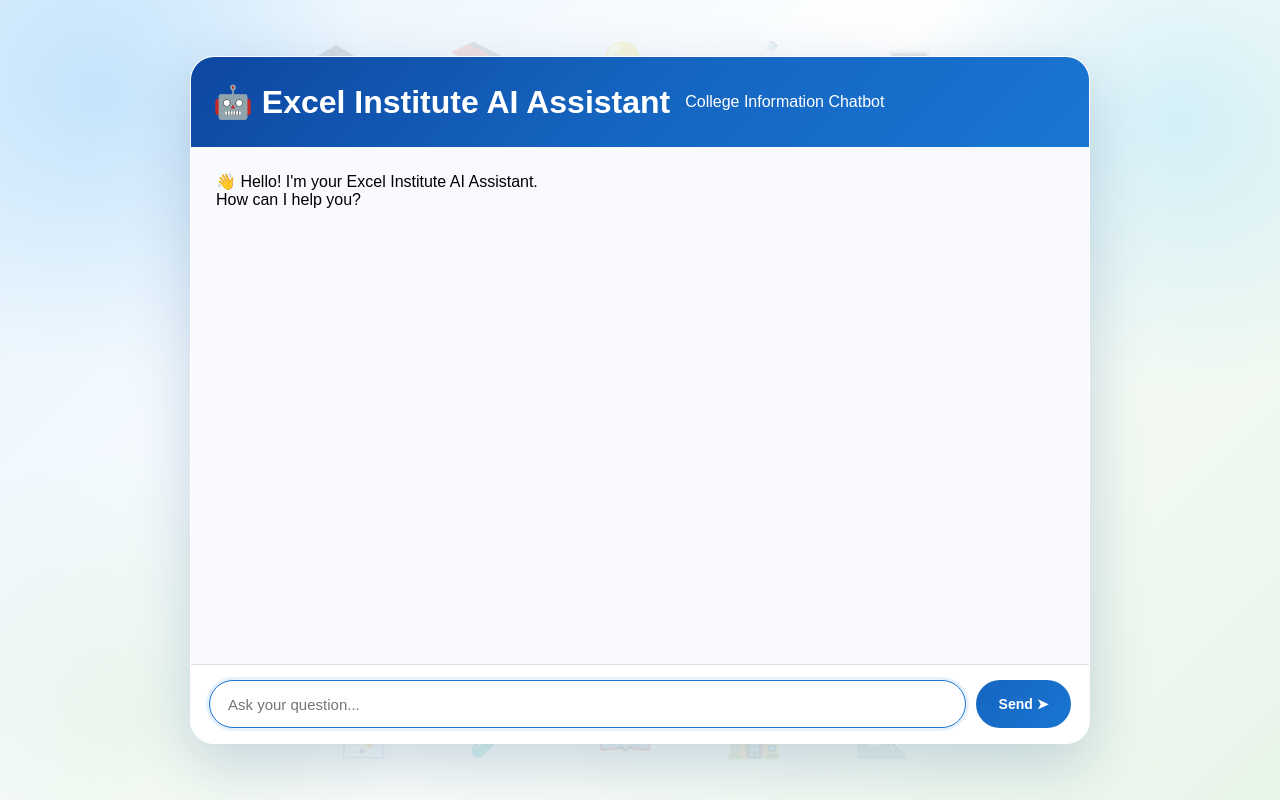
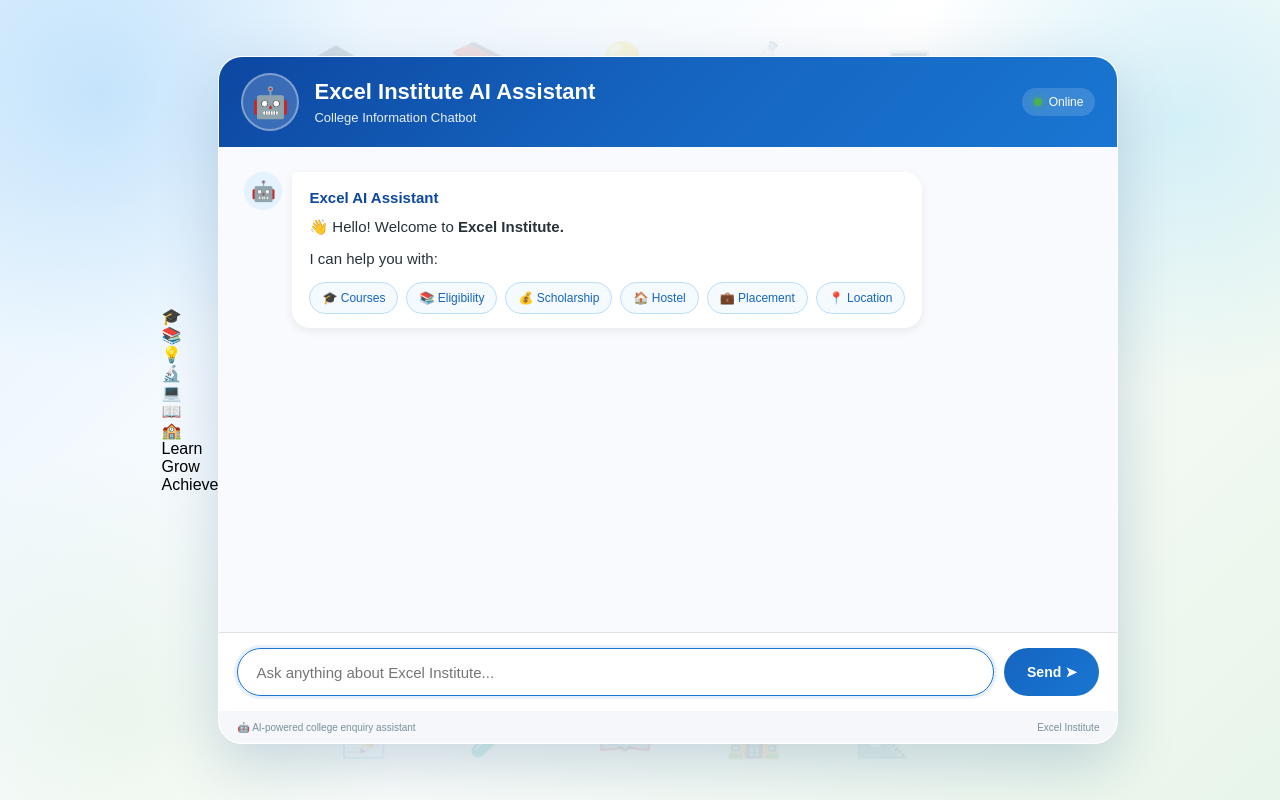
Before and after one commit to Prsasanth9644/excel-institute-ai-chatbot, a Flask app: page / in a window 1280 px wide. Run offline with Flask 3, Linux system fonts and the light colour scheme.

Commit message:
Update index.html

```diff
--- a/templates/index.html
+++ b/templates/index.html
@@ -1,52 +1,236 @@
 <!DOCTYPE html>
 <html lang="en">
+
 <head>
+
     <meta charset="UTF-8">
-    <meta name="viewport" content="width=device-width, initial-scale=1.0">
-    <title>Excel Institute AI Chatbot</title>
+
+    <meta name="viewport"
+          content="width=device-width, initial-scale=1.0">
+
+    <title>Excel Institute AI Assistant</title>
 
     <link rel="stylesheet"
           href="{{ url_for('static', filename='style.css') }}">
+
 </head>
+
 
 <body>
 
+    <!-- EDUCATION BACKGROUND -->
+    <div class="education-bg">
+
+        <div class="edu-icon graduation">🎓</div>
+        <div class="edu-icon books">📚</div>
+        <div class="edu-icon bulb">💡</div>
+        <div class="edu-icon science">🔬</div>
+        <div class="edu-icon laptop">💻</div>
+        <div class="edu-icon notebook">📖</div>
+        <div class="edu-icon school">🏫</div>
+
+        <div class="learn-text">
+            Learn<br>
+            Grow<br>
+            Achieve
+        </div>
+
+    </div>
+
+
+    <!-- MAIN CHATBOT -->
+
     <div class="chat-container">
 
+
+        <!-- HEADER -->
+
         <div class="chat-header">
-            <h1>🤖 Excel Institute AI Assistant</h1>
-            <p>College Information Chatbot</p>
-        </div>
 
-        <div class="chat-box" id="chat-box">
+            <div class="bot-logo">
+                🤖
+            </div>
 
-            <div class="message bot-message">
-                👋 Hello! I'm your Excel Institute AI Assistant.
-                <br>
-                How can I help you?
+
+            <div class="header-text">
+
+                <h1>
+                    Excel Institute AI Assistant
+                </h1>
+
+                <p>
+                    College Information Chatbot
+                </p>
+
+            </div>
+
+
+            <div class="online-status">
+
+                <span></span>
+
+                Online
+
             </div>
 
         </div>
+
+
+
+        <!-- CHAT AREA -->
+
+        <div
+            class="chat-box"
+            id="chat-box"
+        >
+
+            <div class="message bot-message">
+
+                <div class="message-icon">
+                    🤖
+                </div>
+
+
+                <div class="message-content">
+
+                    <strong>
+                        Excel AI Assistant
+                    </strong>
+
+
+                    <p>
+                        👋 Hello! Welcome to
+                        <b>Excel Institute.</b>
+                    </p>
+
+
+                    <p>
+                        I can help you with:
+                    </p>
+
+
+                    <!-- QUICK BUTTONS -->
+
+                    <div class="quick-topics">
+
+                        <button
+                            onclick="askQuestion('What courses are available?')"
+                        >
+                            🎓 Courses
+                        </button>
+
+
+                        <button
+                            onclick="askQuestion('BCA eligibility')"
+                        >
+                            📚 Eligibility
+                        </button>
+
+
+                        <button
+                            onclick="askQuestion('What scholarships are available?')"
+                        >
+                            💰 Scholarship
+                        </button>
+
+
+                        <button
+                            onclick="askQuestion('Is hostel available?')"
+                        >
+                            🏠 Hostel
+                        </button>
+
+
+                        <button
+                            onclick="askQuestion('What about placements?')"
+                        >
+                            💼 Placement
+                        </button>
+
+
+                        <button
+                            onclick="askQuestion('Where is Excel College located?')"
+                        >
+                            📍 Location
+                        </button>
+
+                    </div>
+
+                </div>
+
+            </div>
+
+        </div>
+
+
+
+        <!-- TYPING -->
+
+        <div
+            id="typing-indicator"
+            class="typing-indicator"
+        >
+
+            <span></span>
+            <span></span>
+            <span></span>
+
+            <label>
+                AI is thinking...
+            </label>
+
+        </div>
+
+
+
+        <!-- INPUT -->
 
         <div class="input-area">
 
             <input
                 type="text"
                 id="message"
-                placeholder="Ask your question..."
+                placeholder="Ask anything about Excel Institute..."
                 autocomplete="off"
-                autofocus
             >
 
-            <button id="send-btn" onclick="sendMessage()">
-                Send ➤
+
+            <button
+                id="send-btn"
+                onclick="sendMessage()"
+            >
+
+                Send
+
+                <span>
+                    ➤
+                </span>
+
             </button>
+
+        </div>
+
+
+
+        <!-- FOOTER -->
+
+        <div class="chat-footer">
+
+            <span>
+                🤖 AI-powered college enquiry assistant
+            </span>
+
+            <span>
+                Excel Institute
+            </span>
 
         </div>
 
     </div>
 
+
     <script src="{{ url_for('static', filename='script.js') }}"></script>
 
 </body>
+
 </html>
```
